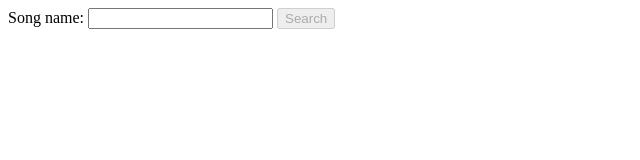
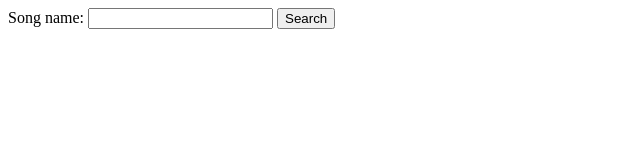
Before and after one commit to inhwamo/spotifychoreography, a plain HTML site: page index.html in a window 1280 px wide. Shown: the full height of the page, 0-640 px from the left. Drawn offline with Linux system fonts and the light colour scheme.

Commit message:
enable button again

```diff
--- a/index.html
+++ b/index.html
@@ -6,11 +6,10 @@
     <title>Spotify API Example</title>
 </head>
 <body>
-
     <form id="song-search-form">
         <label for="song-name">Song name:</label>
         <input type="text" id="song-name" name="song-name" required>
-        <button type="submit" disabled = false >Search</button>
+        <button type="submit" >Search</button>
     </form>
     <div id="song-info"></div>
 
```
